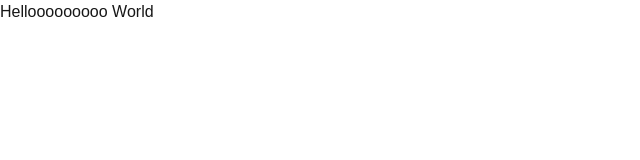
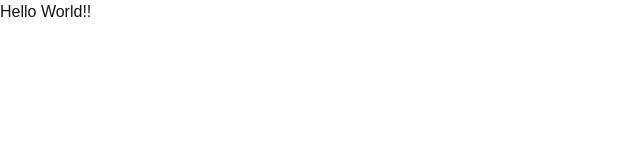
Before and after one commit to andrevieira11/torpasweb, a Next.js app: page / in a window 1280 px wide. Shown: the top 160 px of the page, without its empty margins (0-640 px from the left). Built offline with nearby package versions, Linux system fonts and the light colour scheme.

Commit message:
test update

```diff
--- a/app/page.tsx
+++ b/app/page.tsx
@@ -1,7 +1,7 @@
 export default function Home() {
   return (
     <div className="flex">
-      Hellooooooooo World
+      Hello World!!
     </div>
   );
 }
```
